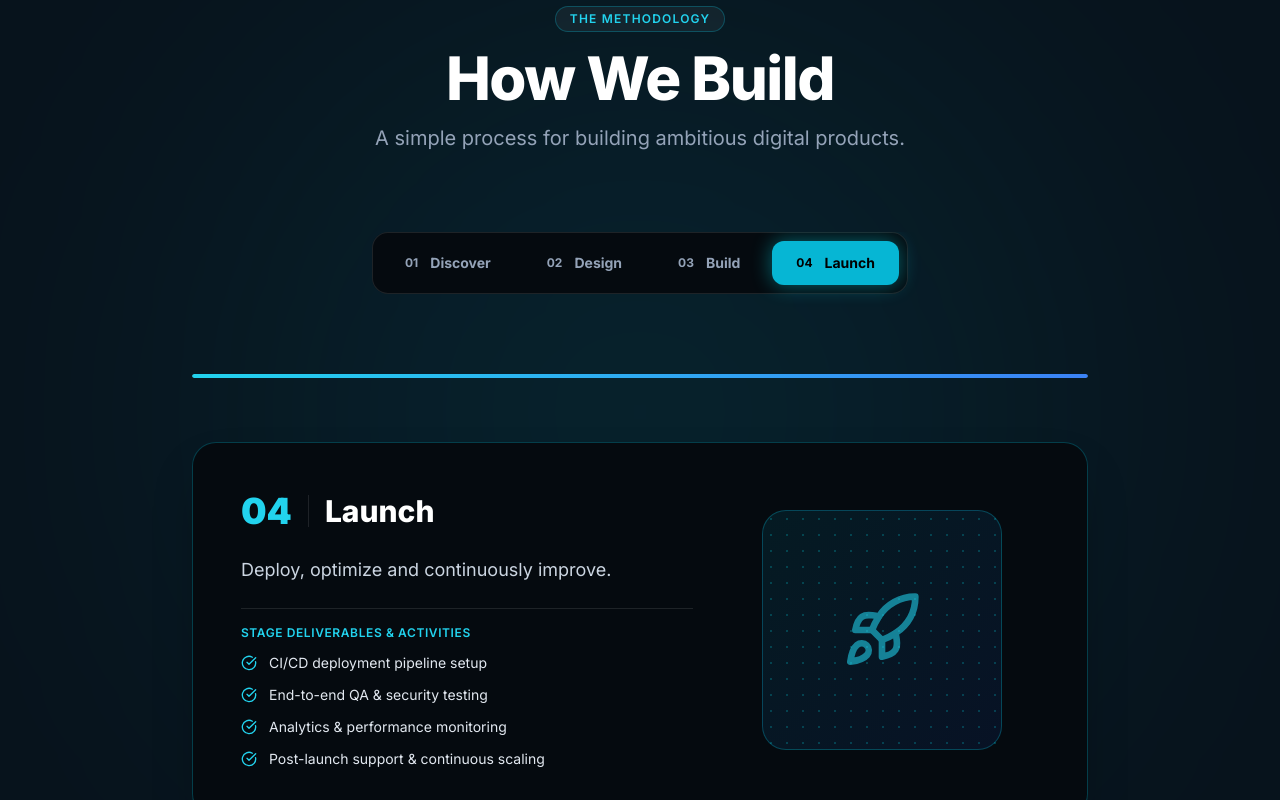
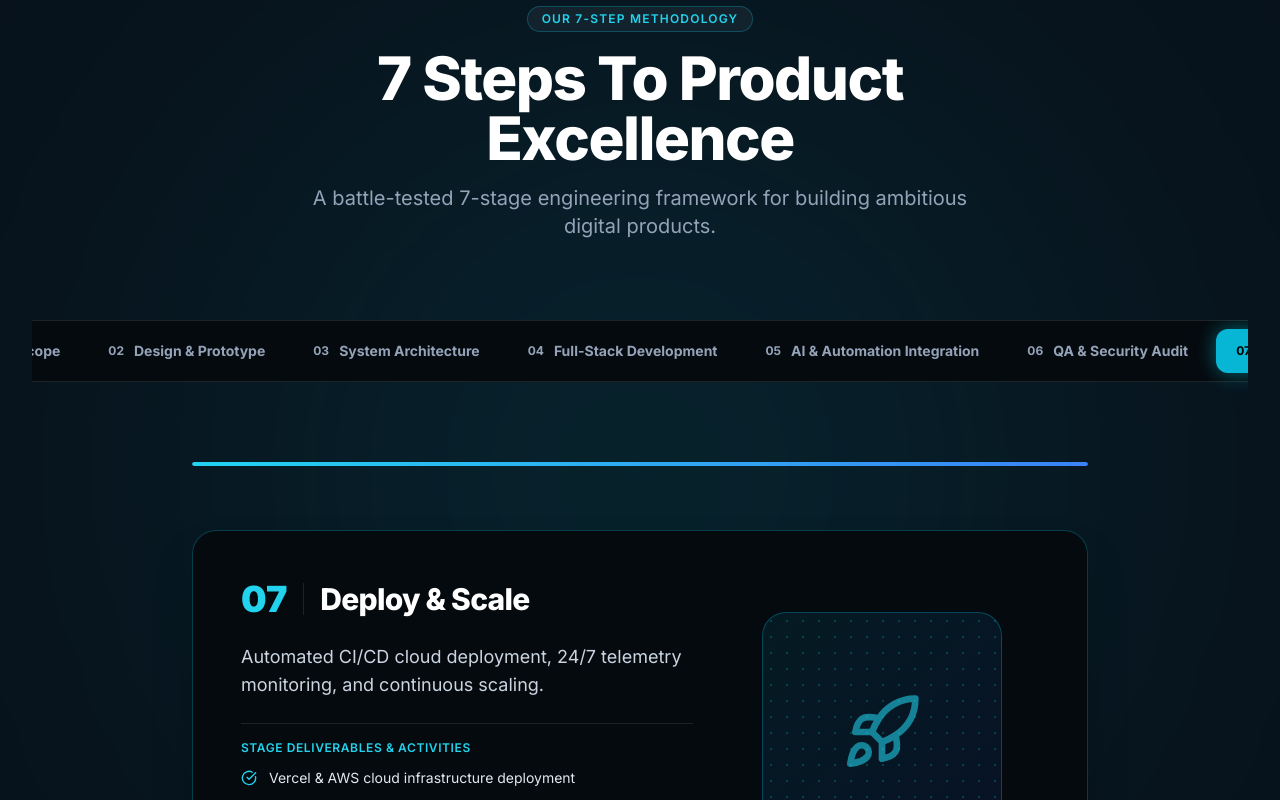
Before and after one commit to Invarsoft/invarsoft1, a Next.js app: page /process in a window 1280 px wide. Shown: the part 520-1320 px from the top of the page. Built offline with nearby package versions, Linux system fonts and the light colour scheme.

Commit message:
Update methodology process to 7 comprehensive engineering steps

```diff
--- a/src/components/ProcessSection.tsx
+++ b/src/components/ProcessSection.tsx
@@ -2,55 +2,91 @@
 
 import React, { useState, useEffect, useRef } from 'react';
 import { motion } from 'framer-motion';
-import { Search, Compass, Code, Rocket, CheckCircle } from 'lucide-react';
+import { Search, Compass, Layers, Code, Cpu, ShieldCheck, Rocket, CheckCircle } from 'lucide-react';
 
 export const processSteps = [
   {
     number: '01',
-    title: 'Discover',
+    title: 'Discover & Scope',
     icon: Search,
-    summary: 'Understand the business, users, objectives and technical requirements.',
+    summary: 'Understand the business goals, user personas, technical requirements, and project scope.',
     details: [
-      'Stakeholder alignment & goals mapping',
-      'User audience research & persona mapping',
-      'Technical architecture audit',
-      'Scope & timeline definition'
+      'Stakeholder alignment & objectives mapping',
+      'Target audience research & user persona definition',
+      'Technical feasibility & legacy system audit',
+      'Project roadmap, budget & timeline definition'
     ],
   },
   {
     number: '02',
-    title: 'Design',
+    title: 'Design & Prototype',
     icon: Compass,
-    summary: 'Create the product strategy, experience and visual direction.',
+    summary: 'Craft intuitive user journeys, wireframes, high-fidelity UI design, and interactive prototypes.',
     details: [
-      'User journey & wireframing',
-      'Design system creation',
-      'Interactive high-fidelity prototypes',
-      'UX feedback iterations'
+      'User journey mapping & low-fidelity wireframes',
+      'Design system creation & UI component tokens',
+      'High-fidelity Figma prototypes & micro-interactions',
+      'Client feedback review & UX design approvals'
     ],
   },
   {
     number: '03',
-    title: 'Build',
-    icon: Code,
-    summary: 'Engineer the product using modern, scalable technologies.',
+    title: 'System Architecture',
+    icon: Layers,
+    summary: 'Define database schemas, API protocols, microservices, and cloud architecture.',
     details: [
-      'Next.js & React clean frontend development',
-      'Scalable backend & API integrations',
-      'Database schema & state management',
-      'Core Web Vitals & performance optimization'
+      'Database schema design (PostgreSQL / NoSQL / Vector DB)',
+      'REST, GraphQL & tRPC API contract specification',
+      'Scalable microservices & event queue planning',
+      'Cloud security & enterprise compliance architecture'
     ],
   },
   {
     number: '04',
-    title: 'Launch',
+    title: 'Full-Stack Development',
+    icon: Code,
+    summary: 'Engineer scalable, high-performance web applications and backend systems.',
+    details: [
+      'Next.js & React type-safe frontend development',
+      'Node.js, Express & FastAPI backend serving endpoints',
+      'State management, dynamic caching & data fetching',
+      'Sub-second page load & Core Web Vitals optimization'
+    ],
+  },
+  {
+    number: '05',
+    title: 'AI & Automation Integration',
+    icon: Cpu,
+    summary: 'Integrate custom LLM models, vector search RAG, and autonomous workflow swarms.',
+    details: [
+      'OpenAI (GPT-4o), Claude & Gemini API integration',
+      'Custom RAG knowledge bases & vector search indexing',
+      'Autonomous multi-agent AI swarms (CrewAI / LangGraph)',
+      'n8n & Make automated API workflow triggers'
+    ],
+  },
+  {
+    number: '06',
+    title: 'QA & Security Audit',
+    icon: ShieldCheck,
+    summary: 'Rigorous multi-layer testing, vulnerability auditing, and performance profiling.',
+    details: [
+      'Automated unit, integration & end-to-end testing',
+      'Cross-browser & mobile device compatibility QA',
+      'Penetration testing & SSL security compliance',
+      'High-throughput load testing & latency optimization'
+    ],
+  },
+  {
+    number: '07',
+    title: 'Deploy & Scale',
     icon: Rocket,
-    summary: 'Deploy, optimize and continuously improve.',
+    summary: 'Automated CI/CD cloud deployment, 24/7 telemetry monitoring, and continuous scaling.',
     details: [
-      'CI/CD deployment pipeline setup',
-      'End-to-end QA & security testing',
-      'Analytics & performance monitoring',
-      'Post-launch support & continuous scaling'
+      'Vercel & AWS cloud infrastructure deployment',
+      'GitHub Actions automated CI/CD shipping pipelines',
+      'Real-time Sentry error tracking & analytics telemetry',
+      'Post-launch SLA support, maintenance & feature scaling'
     ],
   },
 ];
@@ -70,7 +106,7 @@ export const ProcessSection: React.FC = () => {
           1,
           Math.max(0, (windowHeight * 0.7 - rect.top) / (rect.height * 0.8))
         );
-        const step = Math.min(3, Math.floor(progress * 4));
+        const step = Math.min(6, Math.floor(progress * 7));
         setActiveStep(step);
       }
     };
@@ -99,7 +135,7 @@ export const ProcessSection: React.FC = () => {
             transition={{ duration: 0.6 }}
             className="inline-flex items-center gap-2 px-3.5 py-1 rounded-full bg-white/5 border border-cyan-500/30 text-cyan-400 text-xs font-mono font-semibold tracking-widest uppercase"
           >
-            THE METHODOLOGY
+            OUR 7-STEP METHODOLOGY
           </motion.div>
 
           <motion.h2
@@ -109,7 +145,7 @@ export const ProcessSection: React.FC = () => {
             transition={{ duration: 0.6, delay: 0.1 }}
             className="text-4xl sm:text-6xl font-extrabold tracking-tight text-white"
           >
-            How We Build
+            7 Steps To Product Excellence
           </motion.h2>
 
           <motion.p
@@ -119,18 +155,18 @@ export const ProcessSection: React.FC = () => {
             transition={{ duration: 0.6, delay: 0.2 }}
             className="text-slate-400 text-lg sm:text-xl font-normal max-w-2xl mx-auto leading-relaxed"
           >
-            A simple process for building ambitious digital products.
+            A battle-tested 7-stage engineering framework for building ambitious digital products.
           </motion.p>
         </div>
 
-        {/* INTERACTIVE STAGE SELECTOR TABS */}
-        <div className="flex justify-center mb-16 overflow-x-auto pb-4">
+        {/* INTERACTIVE STAGE SELECTOR TABS (TOUCH & SCROLL READY) */}
+        <div className="flex justify-center mb-16 overflow-x-auto pb-4 no-scrollbar">
           <div className="inline-flex items-center gap-2 bg-[#050A0F] p-2 rounded-2xl border border-white/10 backdrop-blur-xl">
             {processSteps.map((step, idx) => (
               <button
                 key={step.number}
                 onClick={() => setActiveStep(idx)}
-                className={`flex items-center gap-3 px-6 py-3 rounded-xl text-sm font-bold transition-all duration-300 ${
+                className={`flex items-center gap-2.5 px-4 sm:px-5 py-2.5 sm:py-3 rounded-xl text-xs sm:text-sm font-bold transition-all duration-300 whitespace-nowrap cursor-pointer ${
                   activeStep === idx
                     ? 'bg-cyan-500 text-black shadow-[0_0_20px_rgba(0,240,255,0.4)]'
                     : 'text-slate-400 hover:text-white hover:bg-white/5'
@@ -148,7 +184,7 @@ export const ProcessSection: React.FC = () => {
           <div className="h-1 bg-white/10 w-full rounded-full overflow-hidden">
             <motion.div
               className="h-full bg-gradient-to-r from-cyan-400 to-blue-500 rounded-full"
-              animate={{ width: `${((activeStep + 1) / 4) * 100}%` }}
+              animate={{ width: `${((activeStep + 1) / 7) * 100}%` }}
               transition={{ duration: 0.4 }}
             />
           </div>
@@ -172,12 +208,12 @@ export const ProcessSection: React.FC = () => {
                     {processSteps[activeStep].number}
                   </span>
                   <div className="h-8 w-px bg-white/10" />
-                  <h3 className="text-3xl font-extrabold text-white">
+                  <h3 className="text-2xl sm:text-3xl font-extrabold text-white tracking-tight">
                     {processSteps[activeStep].title}
                   </h3>
                 </div>
 
-                <p className="text-slate-300 text-lg leading-relaxed font-normal">
+                <p className="text-slate-300 text-base sm:text-lg leading-relaxed font-normal">
                   {processSteps[activeStep].summary}
                 </p>
 
@@ -186,7 +222,7 @@ export const ProcessSection: React.FC = () => {
                     STAGE DELIVERABLES & ACTIVITIES
                   </span>
                   {processSteps[activeStep].details.map((detail, idx) => (
-                    <div key={idx} className="flex items-center gap-3 text-sm text-slate-200">
+                    <div key={idx} className="flex items-center gap-3 text-xs sm:text-sm text-slate-200">
                       <CheckCircle className="w-4 h-4 text-cyan-400 flex-shrink-0" />
                       <span>{detail}</span>
                     </div>
```
